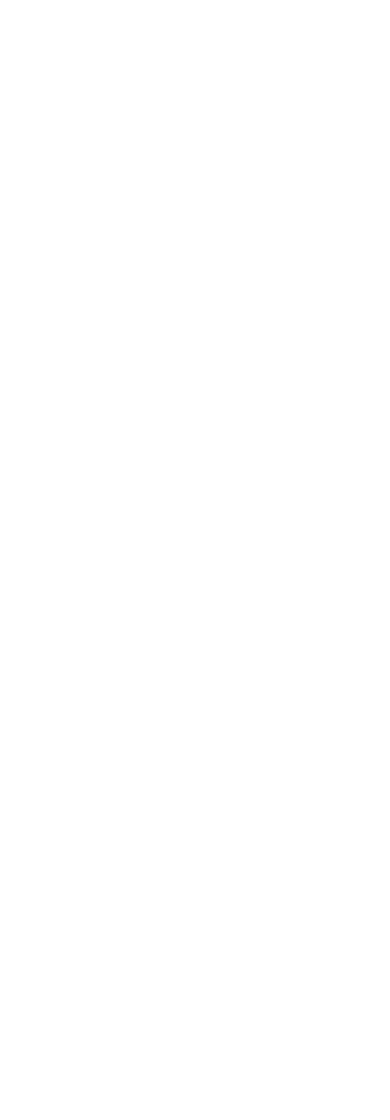
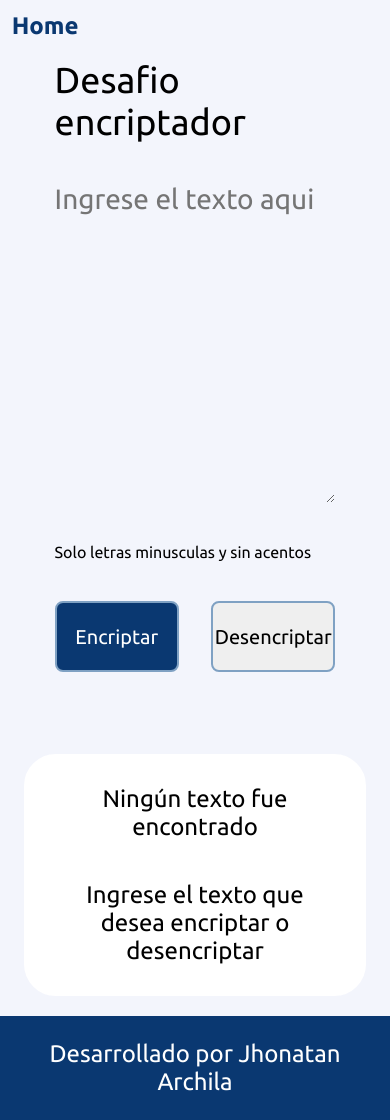
Before and after one commit to JhonatanARodri/desafio-encriptador, a plain HTML site: page index.html in a window 390 px wide. Before the commit the page ends 844 px from the top, so only its background shows below. Drawn offline with Linux system fonts and the light colour scheme.

Commit message:
Frontend completo para encriptador-1 en Desktop, Tablet y Celular

```diff
--- a/index.html
+++ b/index.html
@@ -2,10 +2,47 @@
 <html lang="es-co">
 <head>
     <meta charset="UTF-8">
+    <meta http-equiv="X-UA-Compatible" content="IE=edge">
     <meta name="viewport" content="width=device-width, initial-scale=1.0">
     <title>Desafio encriptador</title>
+    <link rel="stylesheet" href="./styles/style.css">
 </head>
+
 <body>
+    <header class="header">
+        <nav class="header__menu">
+            <a class="header__menu__link" href="index.html">Home</a>
+        </nav>
+    </header>
+
+    <main class="presentacion">
+
+        <section class="presentacion__entrada">
+            <p class="presentacion__entrada__texto"> Desafio encriptador</p>
+            <textarea class="presentacion__entrada__cuadrotexto" name="ingreso__texto" placeholder="Ingrese el texto aqui" rows="10" cols="50" ></textarea>
+            <p class="presentacion__entrada__advertencia"> Solo letras minusculas y sin acentos</p>
+            <div class="presentacion__entrada__cajabotones">
+                <button class="presentacion__entrada__cajabotones__boton" id="encriptar" href="https://www.instagram.com/">
+                    Encriptar</button>
+                <button class="presentacion__entrada__cajabotones__boton" id="desencriptar" href="https://github.com/">
+                    Desencriptar</button>
+            </div>
+
+        </section>
+
+        <section class="presentacion__salida">
+            <img class="presentacion__salida_imagen" src="./assets/Muñeco.svg" alt="Personas buscando texto para desencriptar">
+            <p class="presentacion__salida__texto"> Ningún texto fue encontrado</p>
+            <p class="presentacion__salida__texto"> Ingrese el texto que desea encriptar o desencriptar</p>
+
+
+        </section>
+
+    </main>
+
+    <footer class="footer">
+        <p> Desarrollado por Jhonatan Archila</p>
+    </footer>
 
 </body>
 </html>
--- /dev/null
+++ b/styles/style.css
@@ -0,0 +1,179 @@
+@import url('https://fonts.googleapis.com/css2?family=Krona+One&family=Montserrat:ital,wght@0,100..900;1,100..900&display=swap');
+@import url('https://fonts.googleapis.com/css2?family=Ubuntu:ital,wght@0,300;0,400;0,500;0,700;1,300;1,400;1,500;1,700&display=swap');
+
+:root{
+    --color-primario : #F3F5FC;
+    --color-secundario : #000000;
+    --color-terciario : #7FA1C3;
+    --color-cuaternario : #0A3871;
+    --color-quinario:#FFFFFF;
+
+    --fuente-montserrat : "Montserrat" , sans-serif;
+    --fuente-krona : "Krona One" , sans-serif;
+    --fuente-ubuntu: "Ubuntu", sans-serif;
+}
+
+* {
+    padding: 0;
+    margin: 0;
+}
+
+body {
+    box-sizing: border-box;
+    background-color: var(--color-primario) ;
+    color: var(--color-secundario);
+}
+
+.header {
+    padding: 3% 0% 0% 3%;
+}
+
+.header__menu{
+    display: flex;
+    gap: 80px;
+}
+
+.header__menu__link{
+    font-family: var(--fuente-ubuntu);
+    font-size: 1.5rem;
+    font-weight: 600;
+    color: var(--color-cuaternario  );
+    text-decoration: none;
+}
+
+.presentacion{
+    padding: 3% 3% 3% 15%;
+    display: flex;
+    align-items: center;
+    justify-content: space-between;
+    gap: 82px;
+}
+
+.presentacion__entrada{
+    width: 55%;
+    display: flex;
+    flex-direction: column;
+    gap: 40px;
+}
+
+.presentacion__entrada__texto{
+    font-family: var(--fuente-ubuntu);
+    font-weight: 400;
+    font-size: 2.25rem;
+}
+
+.presentacion__entrada__cuadrotexto{
+    background-color: var(--color-primario);
+    border: none;
+    font-family: var(--fuente-ubuntu);
+    font-weight: 400;
+    font-size: 1.75rem;
+
+}
+
+.presentacion__entrada__advertencia{
+    font-family: var(--fuente-ubuntu);
+    font-weight: 400;
+    font-size: 1rem;
+}
+
+.presentacion__entrada__cajabotones{
+    display: flex;
+    justify-content: space-between;
+    align-items: center;
+    gap: 32px
+}
+
+.presentacion__entrada__cajabotones__boton{
+    width: 45%;
+    text-align: center;
+    padding: 21.5px 0;
+    border-radius: 8px;
+    font-family: var(--fuente-ubuntu);
+    font-size: 1.25rem;
+    font-weight: 400;
+    text-decoration: none;
+    color: var(--color-secundario);
+    border: 2px solid var(--color-terciario);
+    display: flex;
+    justify-content: center;
+    gap: 16px;
+}
+
+#encriptar {
+    background-color: var(--color-cuaternario);
+    color: var(--color-quinario);
+}
+
+.presentacion__salida {
+    padding: 8%;
+    width: 20%;
+    display: flex;
+    flex-direction: column;
+    gap: 40px;
+    border-style: solid;
+    border-radius: 32px;
+    border-color: var(--color-quinario);
+    background-color: var(--color-quinario);
+}
+
+.presentacion__salida_imagen{
+    width: 100%;
+}
+
+.presentacion__salida__texto{
+    font-family: var(--fuente-ubuntu);
+    font-weight: 400;
+    font-size: 1.5rem;
+    text-align: center;
+}
+
+.footer {
+    background-color: var(--color-cuaternario);
+    padding: 24px;
+    color: var(--color-quinario);
+    text-align: center;
+    font-family: var(--fuente-ubuntu);
+    font-size: 1.5rem;
+    font-weight: 400;
+}
+
+@media (max-width: 768px) {
+
+    .presentacion{
+        flex-direction: column;
+        justify-content: space-around;
+        padding: 5%;
+    }
+
+    .presentacion__entrada{
+        width: 80%;
+    }
+
+    .presentacion__salida{
+        width: 80%;
+    }
+
+    .presentacion__salida_imagen{
+        display: none;
+    }
+
+}
+
+@media (max-width: 375px) {
+
+    .presentacion{
+        padding: 1%;
+    }
+
+    .presentacion__entrada__cajabotones{
+        flex-direction: column;
+    }
+
+    .presentacion__entrada__cajabotones__boton{
+        width: 100%;
+    }
+
+
+
+}
```
Also changed, not shown: assets/Muñeco.svg (added).
